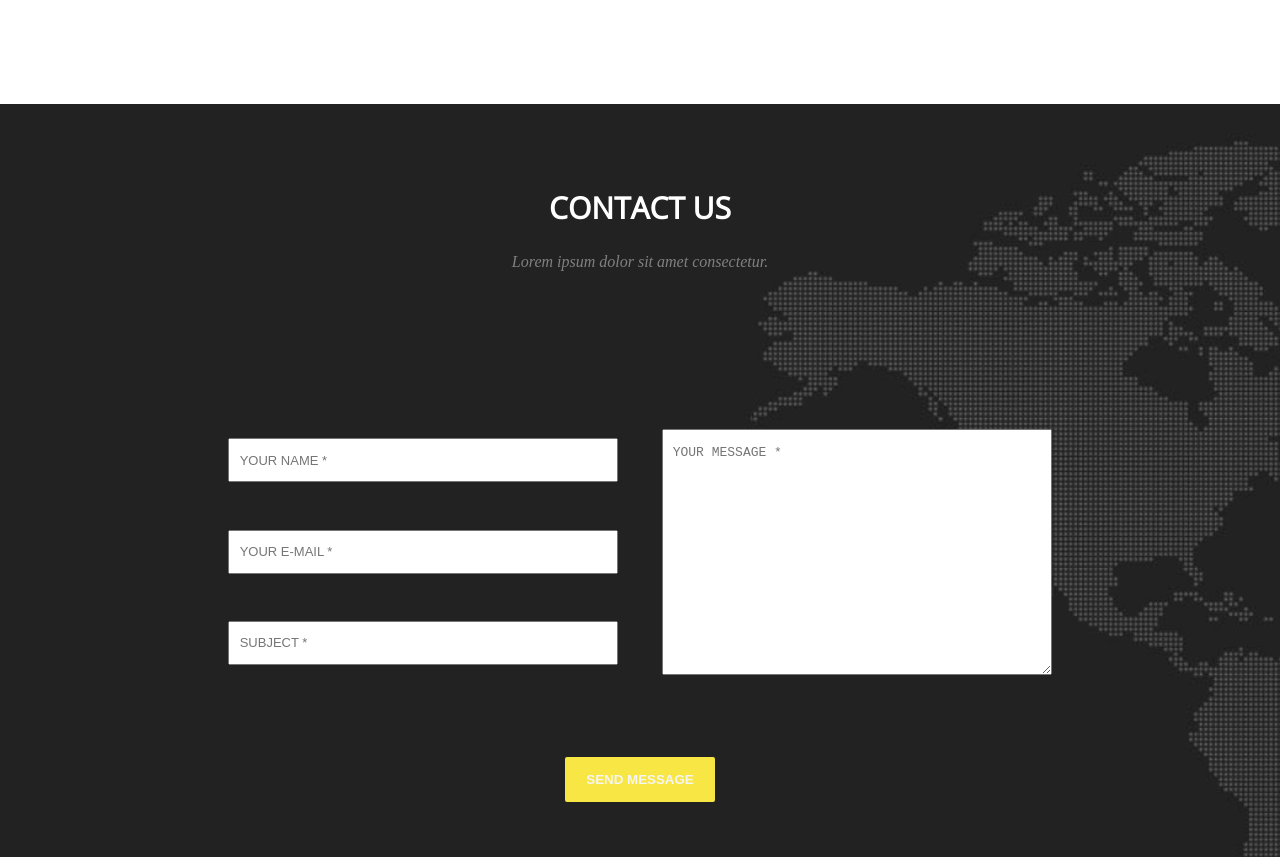
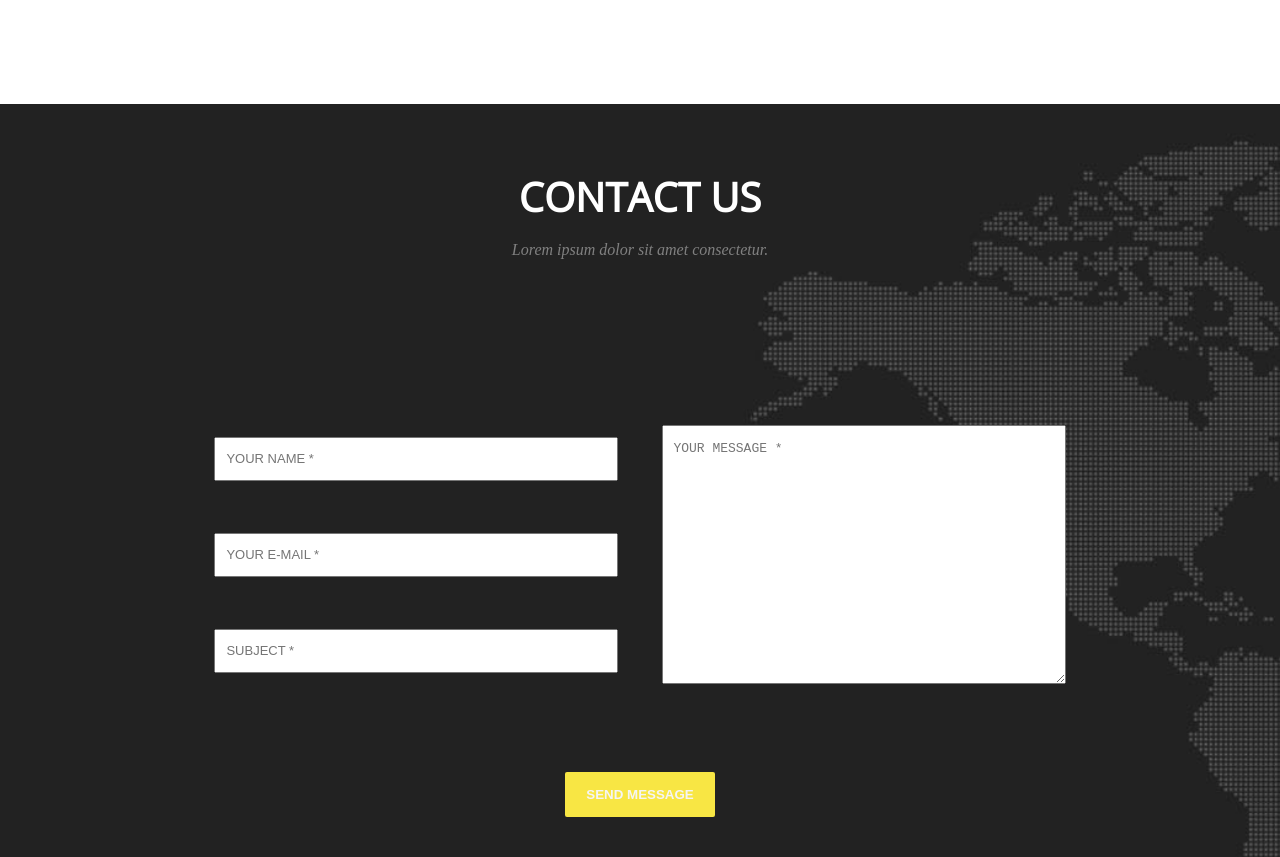
Before and after one commit to swag1223/Task, a plain HTML site: page index.html in a window 1280 px wide. Shown: the part 1496-2353 px from the top of the page. Drawn offline with nearby package versions, Linux system fonts and the light colour scheme.

Commit message:
Completed

```diff
--- a/style.css
+++ b/style.css
@@ -92,7 +92,6 @@ nav a:hover {
   flex-direction: column;
   justify-content: space-evenly;
   align-items: center;
-  padding: 20px;
 }
 
 .services .intro {
@@ -150,7 +149,6 @@ nav a:hover {
   justify-content: space-around;
   align-items: center;
   background: url(./images/bg2.jpg) no-repeat top center/cover;
-  padding: 20px;
   width: 100vw;
 }
 
@@ -166,7 +164,7 @@ nav a:hover {
 
 .contact-us .contact-us-title h3 {
   font-family: "Open Sans", sans-serif;
-  font-size: 30px;
+  font-size: 40px;
   font-weight: 900;
   color: white;
 }
```
